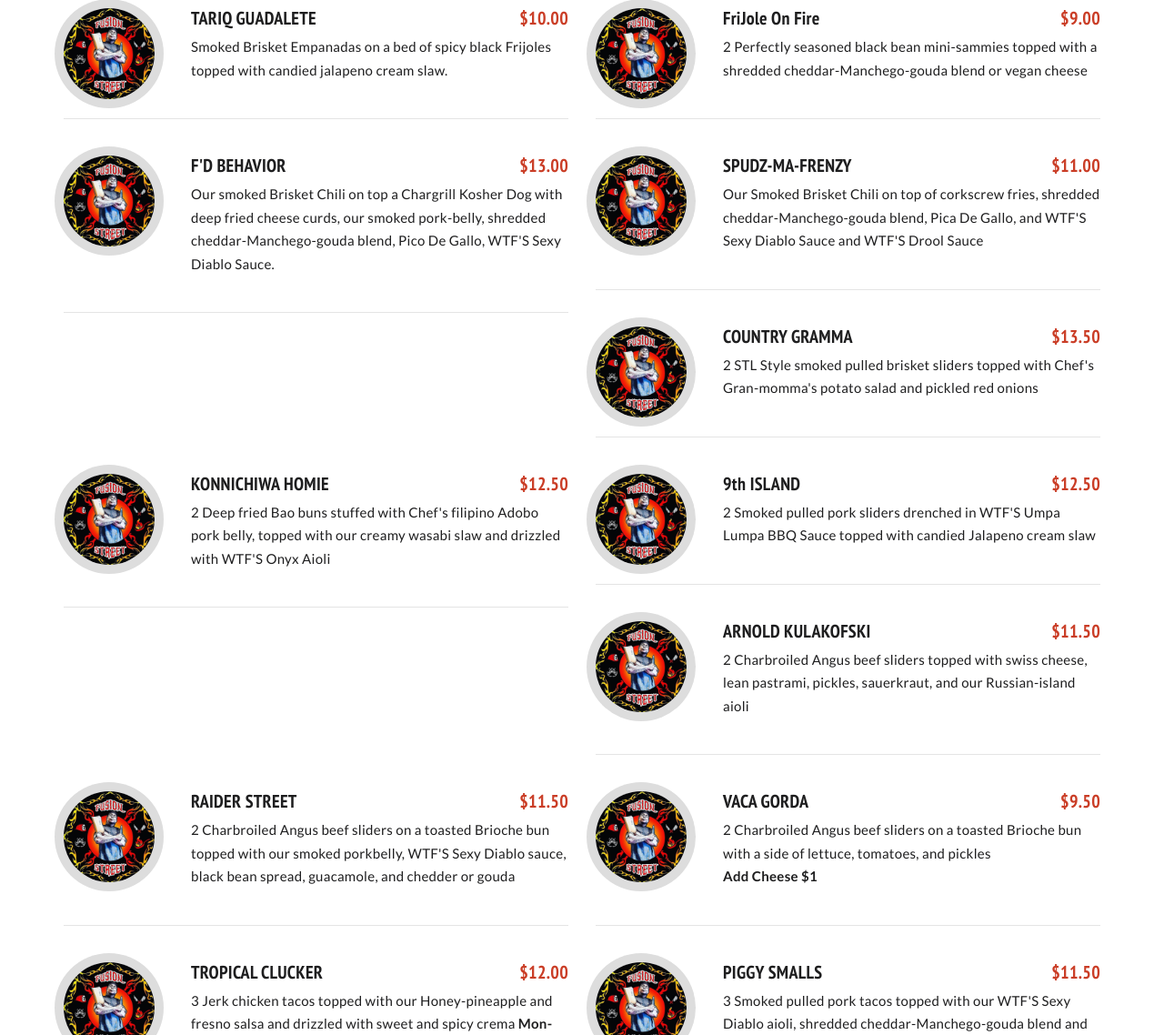
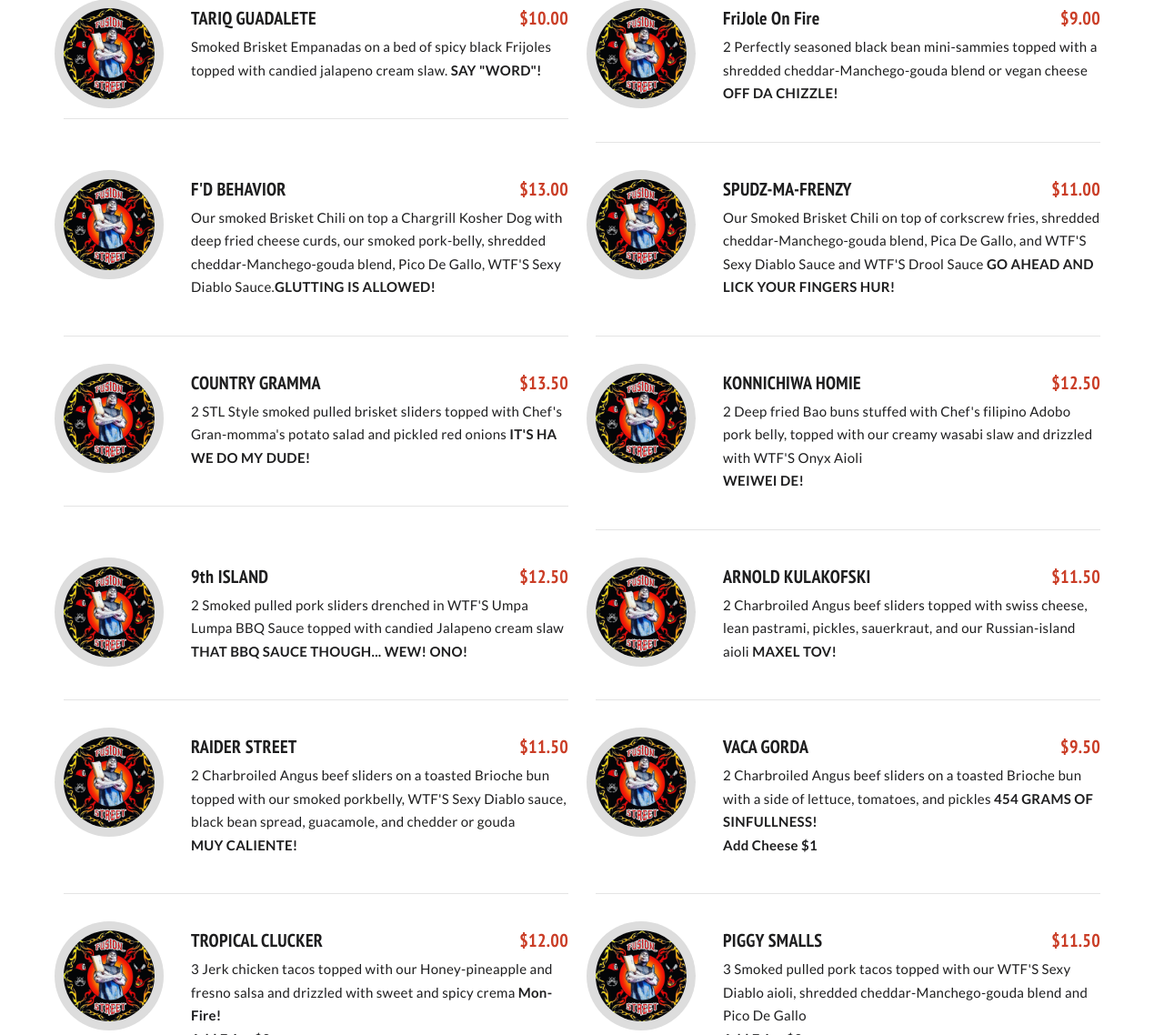
Before and after one commit to FusionStreetLV/FusionStreetLV.github.io, a plain HTML site: page index.html in a window 1280 px wide. Shown: the part 2778-3916 px from the top of the page at 91% size. Drawn offline with nearby package versions, Linux system fonts and the light colour scheme; animation ran at ten frames a second; a script that the page names is missing.

Commit message:
Update index.html

```diff
--- a/index.html
+++ b/index.html
@@ -274,7 +274,7 @@
                         <div class="food-menu-img"><img src="img/menu/promo_slide_3.jpg" alt=""></div>
                         <div class="food-menu-details">
                             <h3>TARIQ GUADALETE <span class="menu-price">$10.00</span></h3>
-                            <p class="menu-speacification"> Smoked Brisket Empanadas on a bed of spicy black Frijoles topped with candied jalapeno cream slaw. <strong></strong></p>
+                            <p class="menu-speacification"> Smoked Brisket Empanadas on a bed of spicy black Frijoles topped with candied jalapeno cream slaw. <strong>SAY "WORD"!</strong></p>
 
                         </div>
                     </div>
@@ -284,7 +284,7 @@
                         <div class="food-menu-img"><img src="img/menu/promo_slide_3.jpg" alt=""></div>
                         <div class="food-menu-details">
                             <h3>FriJole On Fire <span class="menu-price">$9.00</span></h3>
-                        <p class="menu-speacification">2 Perfectly seasoned black bean mini-sammies topped with a shredded cheddar-Manchego-gouda blend or vegan cheese</p>
+                        <p class="menu-speacification">2 Perfectly seasoned black bean mini-sammies topped with a shredded cheddar-Manchego-gouda blend or vegan cheese <strong>OFF DA CHIZZLE!</strong></p>
 
                         </div>
                     </div>
@@ -294,7 +294,7 @@
                         <div class="food-menu-img"><img src="img/menu/promo_slide_3.jpg" alt=""></div>
                         <div class="food-menu-details">
                             <h3>F'D BEHAVIOR <span class="menu-price">$13.00</span></h3>
-                            <p class="menu-speacification"> Our smoked Brisket Chili on top a Chargrill Kosher Dog with deep fried cheese curds, our smoked pork-belly, shredded cheddar-Manchego-gouda blend, Pico De Gallo, WTF'S Sexy Diablo Sauce.</p>
+                            <p class="menu-speacification"> Our smoked Brisket Chili on top a Chargrill Kosher Dog with deep fried cheese curds, our smoked pork-belly, shredded cheddar-Manchego-gouda blend, Pico De Gallo, WTF'S Sexy Diablo Sauce.<strong>GLUTTING IS ALLOWED! </strong></p>
 
                         </div>
                     </div>
@@ -306,7 +306,7 @@
                         <div class="food-menu-img"><img src="img/menu/promo_slide_3.jpg" alt=""></div>
                         <div class="food-menu-details">
                             <h3>SPUDZ-MA-FRENZY <span class="menu-price">$11.00</span></h3>
-                            <p class="menu-speacification"> Our Smoked Brisket Chili on top of corkscrew fries, shredded cheddar-Manchego-gouda blend, Pica De Gallo, and WTF'S Sexy Diablo Sauce and WTF'S Drool Sauce</p>
+                            <p class="menu-speacification"> Our Smoked Brisket Chili on top of corkscrew fries, shredded cheddar-Manchego-gouda blend, Pica De Gallo, and WTF'S Sexy Diablo Sauce and WTF'S Drool Sauce <strong>GO AHEAD AND LICK YOUR FINGERS HUR!</strong></p>
 
                         </div>
                     </div>
@@ -316,7 +316,7 @@
                         <div class="food-menu-img"><img src="img/menu/promo_slide_3.jpg" alt=""></div>
                         <div class="food-menu-details">
                             <h3>COUNTRY GRAMMA <span class="menu-price">$13.50</span></h3>
-                            <p class="menu-speacification"> 2 STL Style smoked pulled brisket sliders topped with Chef's Gran-momma's potato salad and pickled red onions</p>
+                            <p class="menu-speacification"> 2 STL Style smoked pulled brisket sliders topped with Chef's Gran-momma's potato salad and pickled red onions <strong>IT'S HA WE DO MY DUDE!</strong></p>
                         </div>
                     </div>
                 </div>
@@ -325,7 +325,7 @@
                         <div class="food-menu-img"><img src="img/menu/promo_slide_3.jpg" alt=""></div>
                         <div class="food-menu-details">
                             <h3>KONNICHIWA HOMIE <span class="menu-price">$12.50</span></h3>
-                            <p class="menu-speacification"> 2 Deep fried Bao buns stuffed with Chef's filipino Adobo pork belly, topped with our creamy wasabi slaw and drizzled with WTF'S Onyx Aioli</br></p>
+                            <p class="menu-speacification"> 2 Deep fried Bao buns stuffed with Chef's filipino Adobo pork belly, topped with our creamy wasabi slaw and drizzled with WTF'S Onyx Aioli</br> <strong>WEIWEI DE!</strong></p>
                         </div>
                     </div>
                 </div>
@@ -334,7 +334,7 @@
                         <div class="food-menu-img"><img src="img/menu/promo_slide_3.jpg" alt=""></div>
                         <div class="food-menu-details">
                             <h3>9th ISLAND <span class="menu-price">$12.50</span></h3>
-                            <p class="menu-speacification">2 Smoked pulled pork sliders drenched in WTF'S Umpa Lumpa BBQ Sauce topped with candied Jalapeno cream slaw </p>
+                            <p class="menu-speacification">2 Smoked pulled pork sliders drenched in WTF'S Umpa Lumpa BBQ Sauce topped with candied Jalapeno cream slaw <strong>THAT BBQ SAUCE THOUGH... WEW! ONO!</strong></p>
                         </div>
                     </div>
                 </div>
@@ -343,7 +343,7 @@
                         <div class="food-menu-img"><img src="img/menu/promo_slide_3.jpg" alt=""></div>
                         <div class="food-menu-details">
                             <h3>ARNOLD KULAKOFSKI <span class="menu-price">$11.50</span></h3>
-                            <p class="menu-speacification"> 2 Charbroiled Angus beef sliders topped with swiss cheese, lean pastrami, pickles, sauerkraut, and our Russian-island aioli</p>
+                            <p class="menu-speacification"> 2 Charbroiled Angus beef sliders topped with swiss cheese, lean pastrami, pickles, sauerkraut, and our Russian-island aioli <strong>MAXEL TOV!</strong></p>
                         </div>
                     </div>
                 </div>
@@ -352,7 +352,7 @@
                         <div class="food-menu-img"><img src="img/menu/promo_slide_3.jpg" alt=""></div>
                         <div class="food-menu-details">
                             <h3>RAIDER STREET <span class="menu-price">$11.50</span></h3>
-                            <p class="menu-speacification"> 2 Charbroiled Angus beef sliders on a toasted Brioche bun topped with our smoked porkbelly, WTF'S Sexy Diablo sauce, black bean spread, guacamole, and chedder or gouda</br></p>
+                            <p class="menu-speacification"> 2 Charbroiled Angus beef sliders on a toasted Brioche bun topped with our smoked porkbelly, WTF'S Sexy Diablo sauce, black bean spread, guacamole, and chedder or gouda</br> <strong>MUY CALIENTE!</strong></p>
 
                         </div>
                     </div>
@@ -364,7 +364,7 @@
                         <div class="food-menu-img"><img src="img/menu/promo_slide_3.jpg" alt=""></div>
                         <div class="food-menu-details">
                             <h3>VACA GORDA<span class="menu-price">$9.50</span></h3>
-                            <p class="menu-speacification">2 Charbroiled Angus beef sliders on a toasted Brioche bun with a side of lettuce, tomatoes, and pickles</p>
+                            <p class="menu-speacification">2 Charbroiled Angus beef sliders on a toasted Brioche bun with a side of lettuce, tomatoes, and pickles <strong>454 GRAMS OF SINFULLNESS!</strong></p>
                             <p class="menu-speacification">  <strong>Add Cheese $1</strong> </p>
 
                         </div>
```
